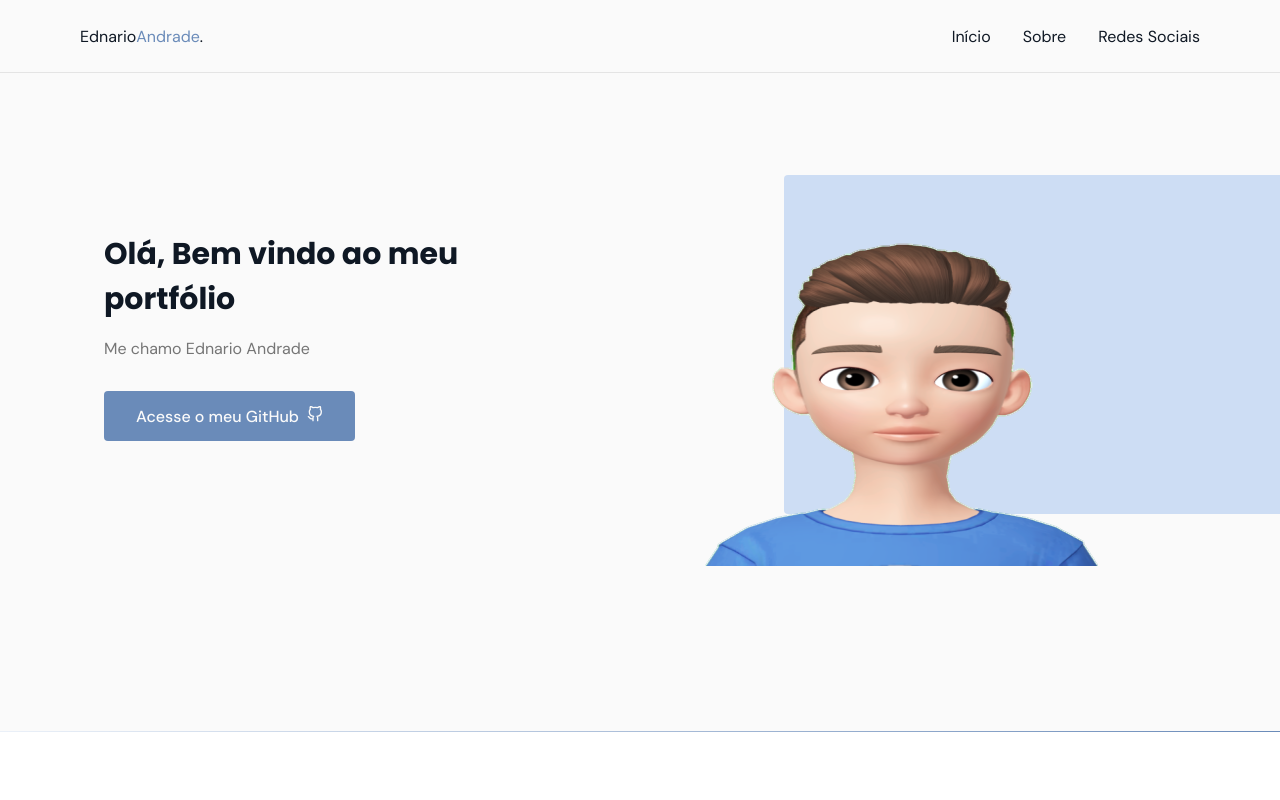
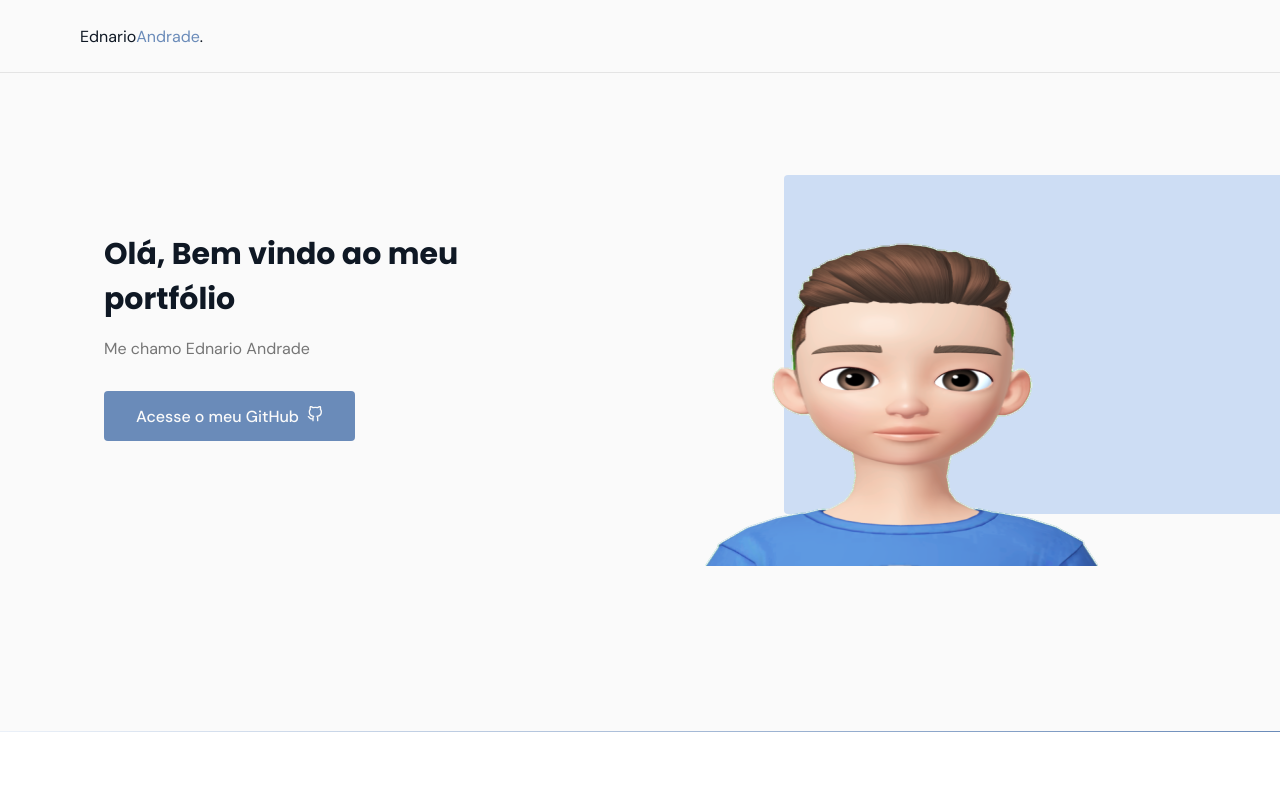
Before and after one commit to ednario/landing-page, a Next.js app: page / in a window 1280 px wide. Shown: the top 800 px of the page. Built offline with nearby package versions, Linux system fonts and the light colour scheme.

Commit message:
menu-removido-bugs_causa:encontrados

```diff
--- a/src/components/Header.jsx
+++ b/src/components/Header.jsx
@@ -6,15 +6,6 @@ export default function Header() {
     <header className={styles.header} id="header">
       <nav className={`${styles.nav} ${styles.container}`}>
         <a className={styles.logo} href="#">Ednario<span>Andrade</span>.</a>
-        <div className={styles.menu}>
-          <ul className={styles.grid}>
-            <li><a className={styles.title} href="#home">Início</a></li>
-            <li><a className={styles.title} href="#about">Sobre</a></li>
-            <li><a className={styles.title} href="#contact">Redes Sociais</a></li>
-          </ul>
-        </div>
-        <div className={`${styles.toggle} ${styles.iconMenu}`}><FiMenu/></div>
-        <div className={`${styles.toggle} ${styles.iconClose}`}><FiX/></div>
       </nav>
     </header>
   )
```
